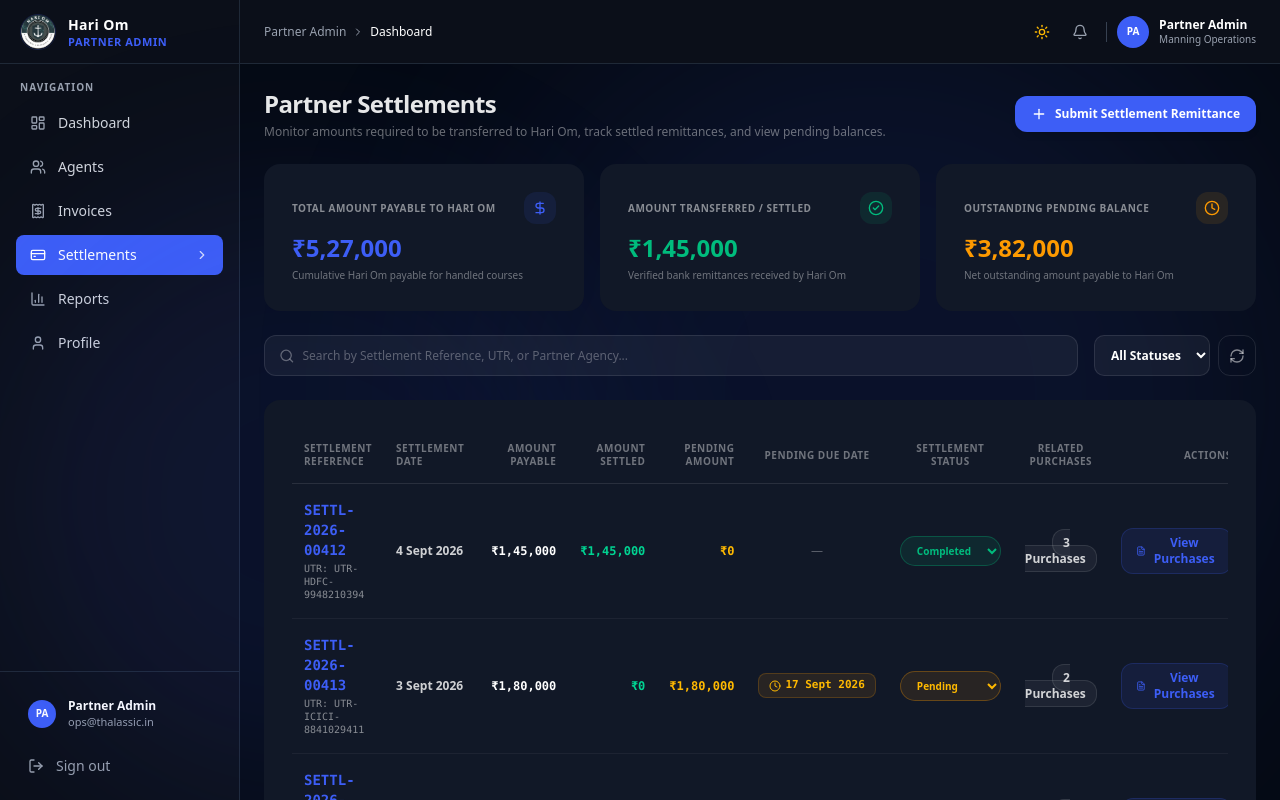
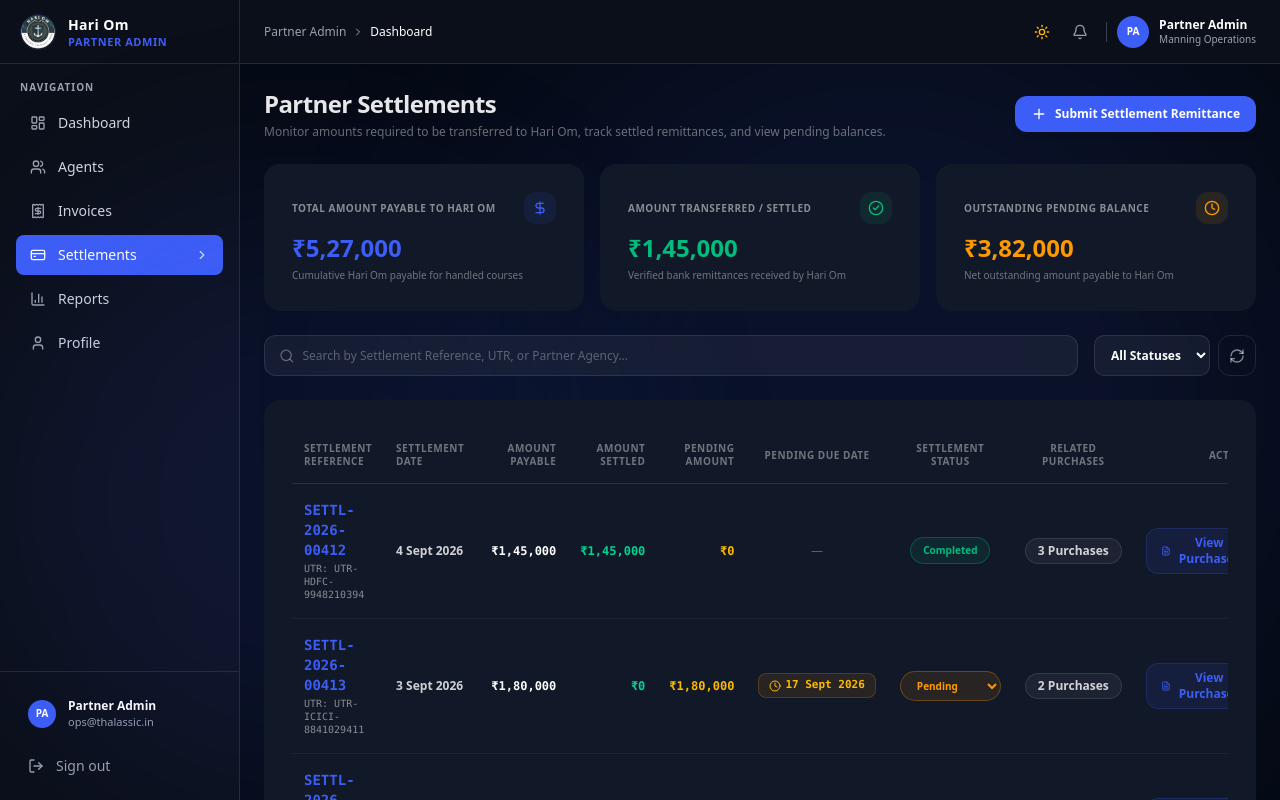
Before and after one commit to engineersurajsahani/thalassic-webapp, a Next.js app: page /agent-admin/settlements in a window 1280 px wide. Built offline with nearby package versions, Linux system fonts and the light colour scheme; no server answers.

Commit message:
fix(agent-admin): render static completed status badge and fix related purchases line wrapping

```diff
--- a/src/app/(dashboard)/agent-admin/settlements/page.tsx
+++ b/src/app/(dashboard)/agent-admin/settlements/page.tsx
@@ -333,33 +333,35 @@ export default function PartnerSettlementsPage() {
                       </td>
 
                       {/* Status Toggle: Pending or Completed */}
-                      <td className="py-4 px-3 text-center">
+                      <td className="py-4 px-3 text-center whitespace-nowrap">
                         {updatingId === item.id ? (
                           <div className="flex items-center justify-center gap-1.5">
                             <div className="w-3.5 h-3.5 border-2 border-[#3D5EF6] border-t-transparent rounded-full animate-spin" />
                             <span className="text-[10px] text-[#3D5EF6] font-bold">Updating...</span>
                           </div>
+                        ) : isCompleted ? (
+                          <span className="px-3 py-1.5 rounded-full text-[10px] font-extrabold bg-emerald-500/10 text-emerald-500 border border-emerald-500/30 inline-block shadow-sm">
+                            Completed
+                          </span>
                         ) : (
                           <select
-                            value={isCompleted ? "Completed" : "Pending"}
+                            value="Pending"
                             onChange={(e) => handleStatusChange(item.id, e.target.value)}
                             disabled={updatingId !== null}
-                            className={`px-3 py-1.5 rounded-full text-[10px] font-bold outline-none cursor-pointer border transition-all disabled:opacity-50 disabled:cursor-not-allowed ${
-                              isCompleted
-                                ? "bg-emerald-500/10 text-emerald-500 border-emerald-500/30"
-                                : "bg-amber-500/10 text-amber-400 border-amber-500/30"
-                            }`}
+                            className="px-3 py-1.5 rounded-full text-[10px] font-bold outline-none cursor-pointer border transition-all bg-amber-500/10 text-amber-500 border-amber-500/30"
                           >
                             <option value="Pending">Pending</option>
-                            <option value="Completed">Completed</option>
+                            <option value="Completed" disabled={pendingAmt > 0}>
+                              Completed
+                            </option>
                           </select>
                         )}
                       </td>
 
                       {/* Related Purchases Count */}
-                      <td className="py-4 px-3 text-center">
-                        <span className={`px-2.5 py-1 rounded-xl text-xs font-bold ${isDark ? "bg-white/5 text-white/80 border border-white/10" : "bg-slate-100 text-slate-700 border border-slate-200"}`}>
-                          {item.related_purchases ? item.related_purchases.length : (item.related_purchases_count ?? 0)} Purchases
+                      <td className="py-4 px-3 text-center whitespace-nowrap">
+                        <span className={`inline-flex items-center justify-center px-3 py-1 rounded-full text-xs font-bold whitespace-nowrap shrink-0 ${isDark ? "bg-white/5 text-white/80 border border-white/10" : "bg-slate-100 text-slate-700 border border-slate-200"}`}>
+                          {(item.related_purchases ? item.related_purchases.length : (item.related_purchases_count ?? 1))} Purchase{(item.related_purchases ? item.related_purchases.length : (item.related_purchases_count ?? 1)) === 1 ? "" : "s"}
                         </span>
                       </td>
 
```
